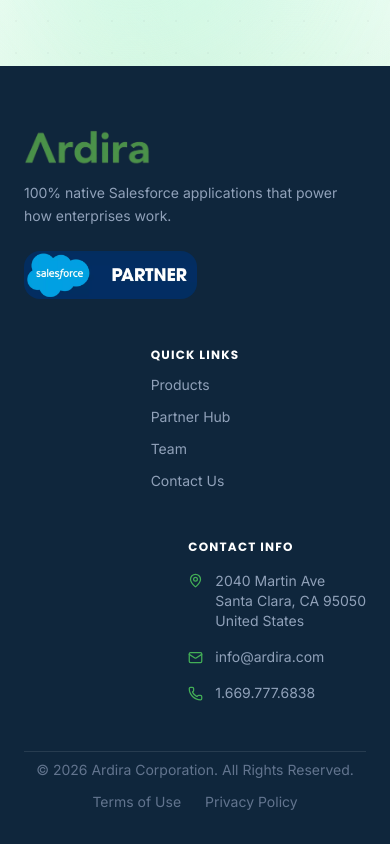
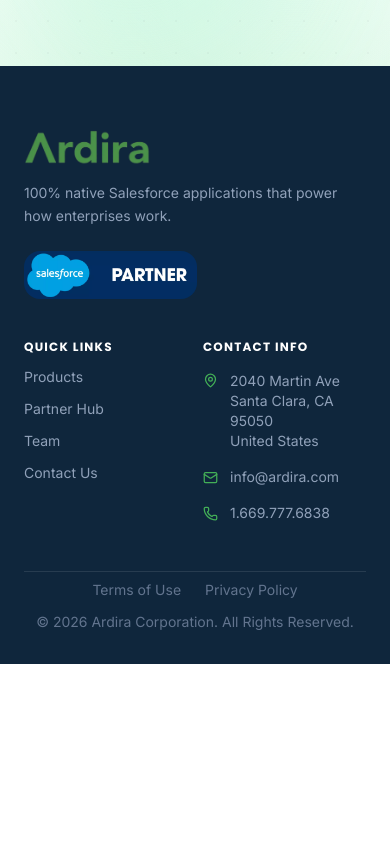
Before and after one commit to Meet-1512/ArdiraWebsite, a React (Vite) app: page /team in a window 390 px wide. Shown: the part 5979-6823 px from the top of the page. After the commit the page ends 6643 px from the top, so only its background shows below. Built offline with nearby package versions, Linux system fonts and the light colour scheme.

Commit message:
Update Footer component

```diff
--- a/src/components/Footer.tsx
+++ b/src/components/Footer.tsx
@@ -21,9 +21,9 @@
   return (
     <footer className="bg-[#0F263C] text-slate-400 pt-16 pb-8 mt-auto">
       <div className="max-w-7xl mx-auto px-6">
-        <div className="grid grid-cols-1 md:grid-cols-3 gap-12 mb-12 items-start">
+        <div className="grid grid-cols-2 md:grid-cols-3 gap-y-10 gap-x-4 md:gap-12 mb-12 items-start">
           {/* Brand */}
-          <div className="flex flex-col space-y-4">
+          <div className="col-span-2 md:col-span-1 flex flex-col space-y-4">
             <Link
               href="/"
               className="inline-block"
@@ -48,7 +48,7 @@
           </div>
 
           {/* Quick Links */}
-          <div className="flex justify-center">
+          <div className="col-span-1 flex md:justify-center">
             <div className="flex flex-col space-y-3">
               <h3 className="text-xs font-bold text-white uppercase tracking-widest">
                 Quick Links
@@ -91,7 +91,7 @@
           </div>
 
           {/* Contact Info */}
-          <div className="flex flex-col space-y-4 ml-auto">
+          <div className="col-span-1 flex flex-col space-y-4 md:ml-auto">
             <h3 className="text-xs font-bold text-white uppercase tracking-widest">
               Contact Info
             </h3>
@@ -125,7 +125,7 @@
         </div>
 
         {/* Bottom Bar */}
-        <div className="pt-2 border-t border-white/10 flex flex-col md:flex-row justify-between items-center space-y-3 md:space-y-0 text-sm text-slate-500">
+        <div className="pt-2 border-t border-white/10 flex flex-col-reverse md:flex-row justify-between items-center gap-y-3 md:gap-y-0 text-sm text-slate-500">
           <p>© 2026 Ardira Corporation. All Rights Reserved.</p>
           <div className="flex space-x-6">
             <Link
```
